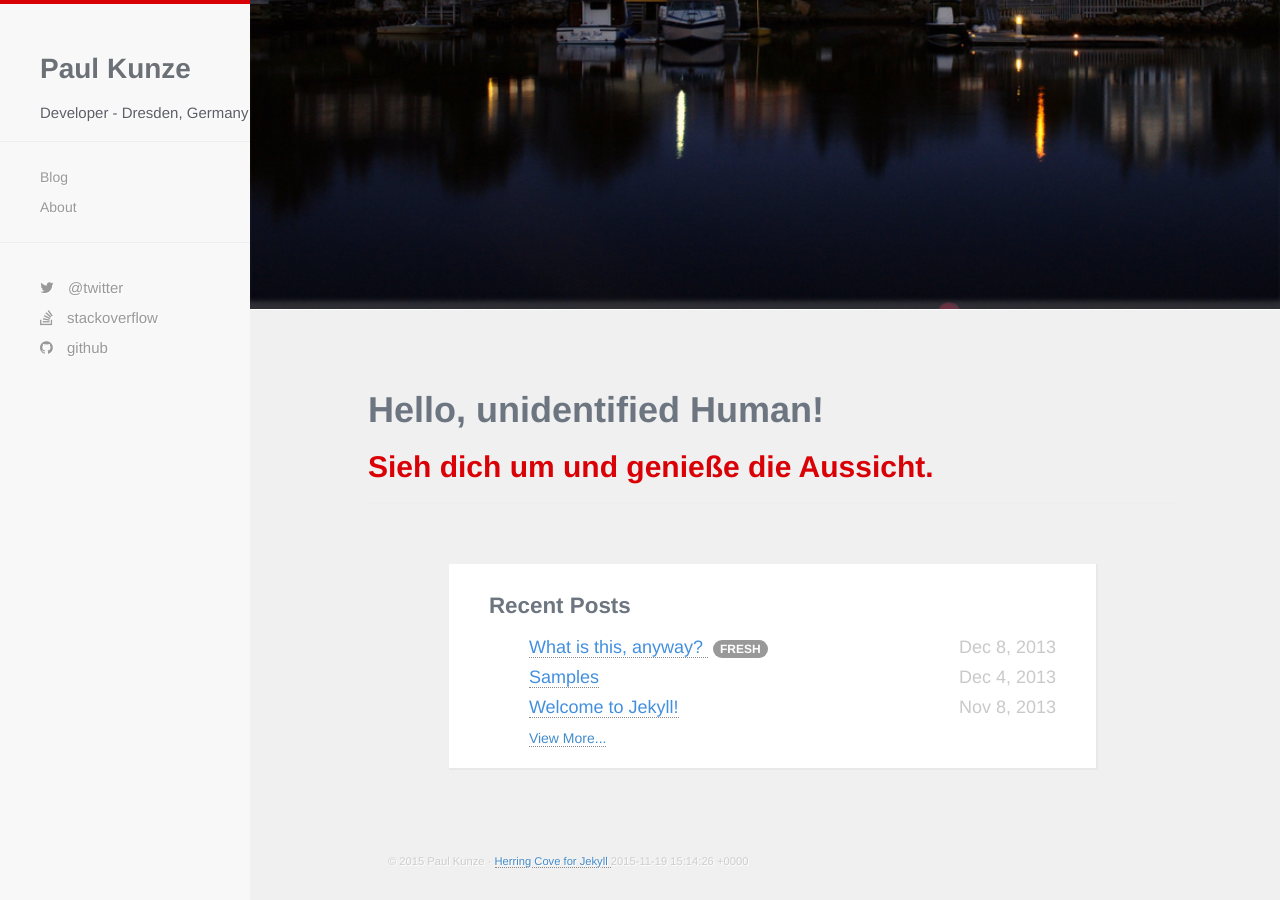
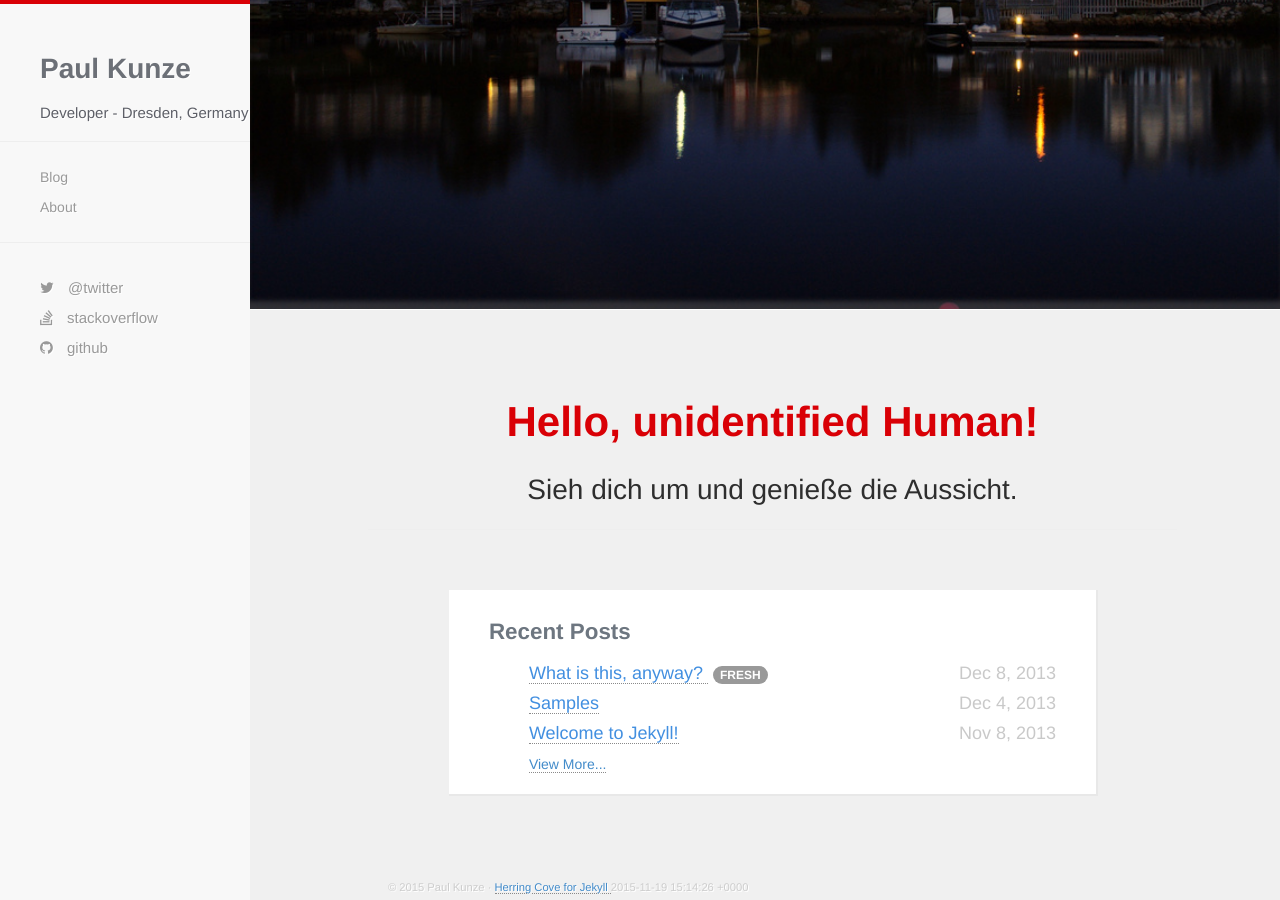
Before and after one commit to pkunze/pkunze.github.io, a Jekyll site: the page built from index.html, in a window 1280 px wide and 900 px high, scrolled down 394 px. Built offline with Jekyll 4.4.1, drawn with Linux system fonts in a browser that asks for light colours; nearby versions of some CDN libraries; Markdown is read by kramdown in place of the engine named in the settings; before the commit the page ends 1268 px from its top, so only the background shows below that.

Commit message:
greeting angepasst

```diff
--- a/_includes/greeting.html
+++ b/_includes/greeting.html
@@ -1,9 +1,8 @@
   </div>
-  <div class="container">
-    <div id="welcome-greeting text-center">
+  <div class="container text-center">
+    <div id="welcome-greeting">
       <h1>Hello, unidentified Human!</h1>
-      <h2>Sieh dich um und genieße die Aussicht.
-      </h2>
+      <h2>Sieh dich um und genieße die Aussicht.</h2>
       <hr>
     </div>
   </div>
```
